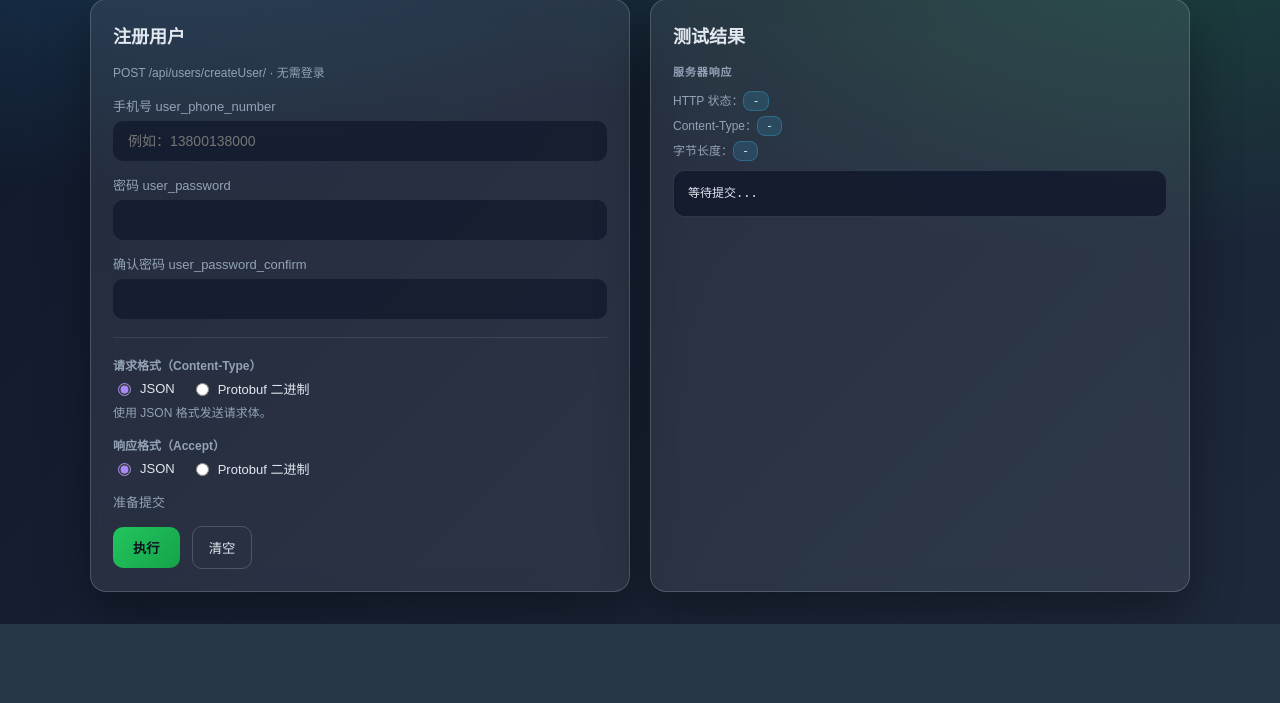
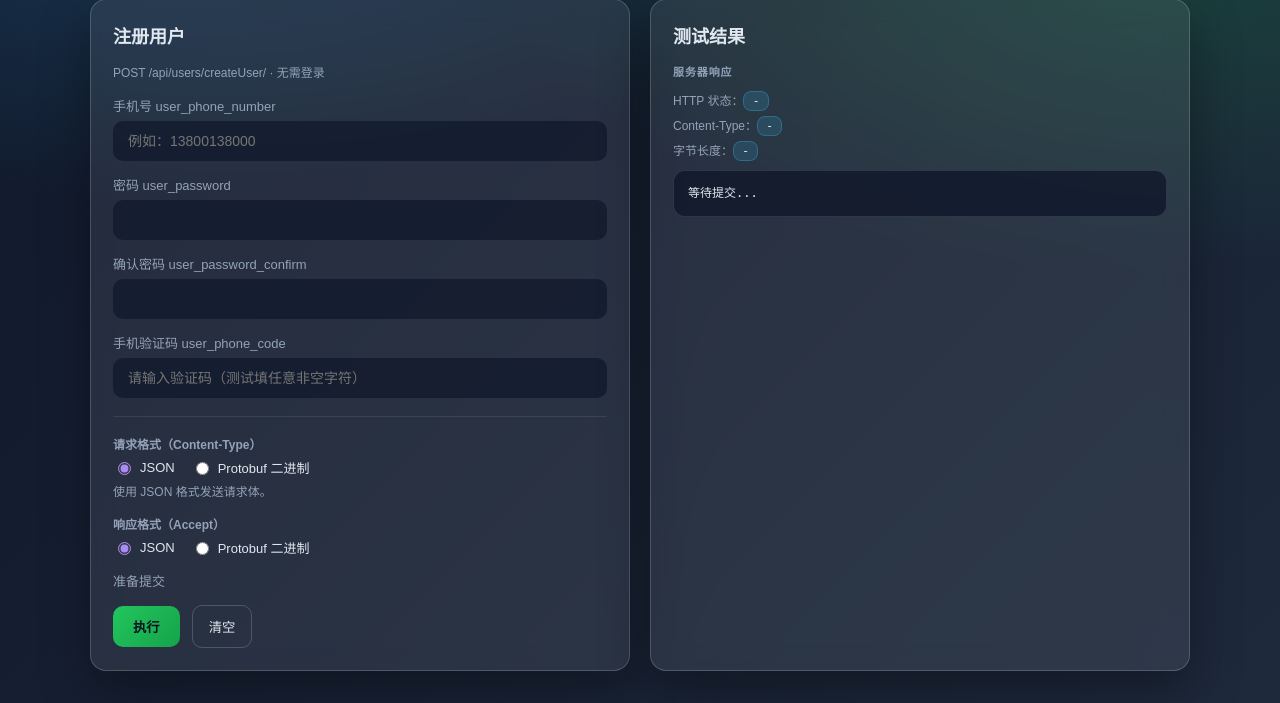
Before and after one commit to SomnusZ/djangoProject, a Django app: template templates/user.html in a window 1280 px wide. Shown: the part 256-959 px from the top of the page. Before the commit the page ends 880 px from the top, so only its background shows below. Run offline with Django 5.2, Linux system fonts and the light colour scheme; the template is opened without the code that fills it, so the values that code supplies are empty; some libraries are stand-ins or nearby versions.

Commit message:
注册时在页面预留验证码字段

```diff
--- a/templates/user.html
+++ b/templates/user.html
@@ -139,6 +139,9 @@
             </label>
             <label>确认密码 user_password_confirm
               <span class="field"><input type="password" name="user_password_confirm" required /></span>
+            </label>
+            <label>手机验证码 user_phone_code
+              <span class="field"><input type="text" name="user_phone_code" placeholder="请输入验证码（测试填任意非空字符）" required /></span>
             </label>
             <div class="divider"></div>
             <div class="format-group">
@@ -520,7 +523,8 @@
       const payload  = {
         user_phone_number:     fd.get("user_phone_number"),
         user_password:         fd.get("user_password"),
-        user_password_confirm: fd.get("user_password_confirm")
+        user_password_confirm: fd.get("user_password_confirm"),
+        user_phone_code:       fd.get("user_phone_code")
       };
       setStatus("register", "请求中...");
       resetMeta("register", true);
```
